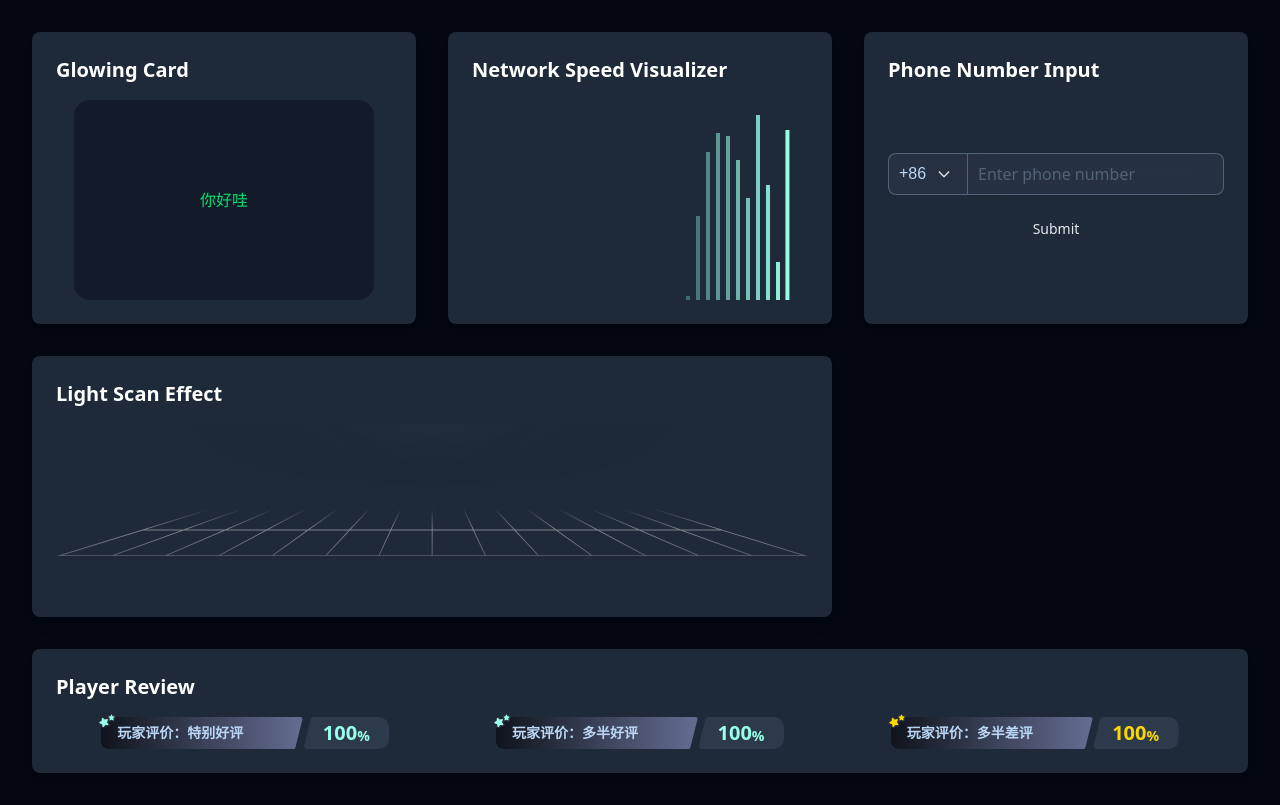
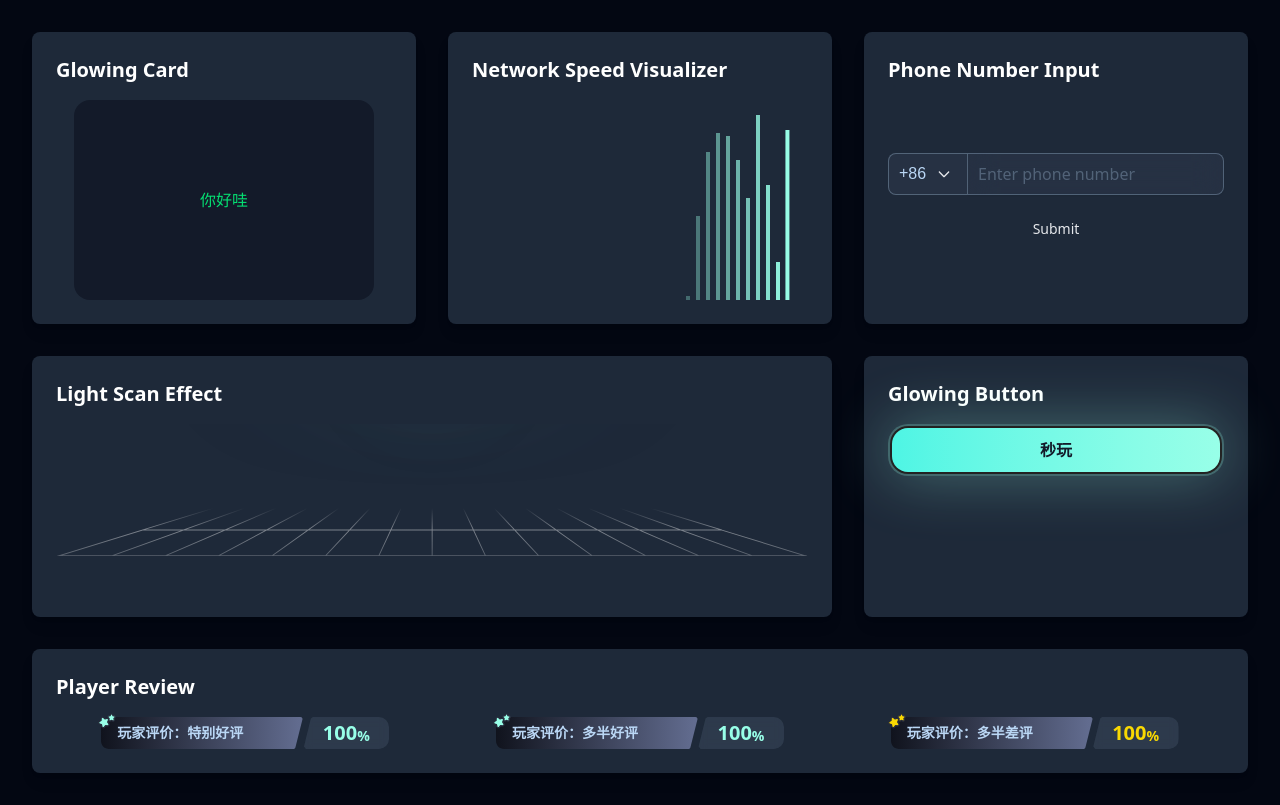
Before and after one commit to songjingwei/gamesir-magic-ui, a React (Vite) app: page / in a window 1280 px wide. Built offline with nearby package versions, Linux system fonts and the light colour scheme.

Commit message:
feat: 增加 GlowingButton 组件

```diff
--- /dev/null
+++ b/src/components/GlowingButton/index.tsx
@@ -0,0 +1,51 @@
+import { useState } from "react";
+import { motion } from "motion/react";
+import { cn } from "@/lib/utils";
+import { hexToRgba } from "../PhoneNumberInput";
+
+interface IGlowingButtonProps {
+	primaryColor: string;
+	children: React.ReactNode;
+	gapColor?: string;
+}
+
+const GlowingButton = ({
+	primaryColor,
+	gapColor = "#222",
+	children,
+}: IGlowingButtonProps) => {
+	const [isHovered, setIsHovered] = useState(false);
+	const startColor = hexToRgba(primaryColor, 0.3);
+	const endColor = hexToRgba(primaryColor, 0.6);
+
+	return (
+		<motion.div
+			className={cn(
+				"w-full flex items-center",
+				"cursor-pointer p-0.5",
+				"text-[#131a29] font-black",
+				"border-2 border-solid border-transparent rounded-[20px]",
+			)}
+			onHoverStart={() => setIsHovered(true)}
+			onHoverEnd={() => setIsHovered(false)}
+			initial={{ "--angle": "0deg" }}
+			animate={{
+				"--angle": isHovered ? "360deg" : "0deg",
+			}}
+			transition={{ duration: 2, ease: "linear", repeat: Infinity }}
+			style={{
+				backgroundClip: "padding-box, border-box",
+				backgroundOrigin: "padding-box, border-box",
+				boxShadow: "0px 0px 60px 2px rgba(152, 255, 232, 0.30)",
+				backgroundColor: "transparent",
+				backgroundImage: isHovered
+					? `linear-gradient(to right, ${gapColor}, ${gapColor}), conic-gradient(from var(--angle), ${startColor}, ${endColor})`
+					: `linear-gradient(to right, ${gapColor}, ${gapColor}), conic-gradient(from 0deg, ${startColor}, ${startColor})`,
+			}}
+		>
+			{children}
+		</motion.div>
+	);
+};
+
+export { GlowingButton };
--- a/src/components/PhoneNumberInput/index.tsx
+++ b/src/components/PhoneNumberInput/index.tsx
@@ -36,7 +36,7 @@ type PhoneNumberInputProps = {
  * @param {number} alpha - 透明度（0-1，可选，默认 0.5）
  * @returns {string} RGBA 字符串（如 rgba(255, 0, 0, 0.5)）
  */
-function hexToRgba(hex: string, alpha = 0.5) {
+export function hexToRgba(hex: string, alpha = 0.5) {
 	// 清理输入：去除 # 号，统一为小写
 	hex = hex.replace(/^#/, "").toLowerCase();
 
--- a/src/components/index.ts
+++ b/src/components/index.ts
@@ -3,3 +3,4 @@ export * from "./NetworkSpeedVisualizer";
 export * from "./PhoneNumberInput";
 export * from "./LightScanEffect";
 export * from "./PlayerReview";
+export * from "./GlowingButton";
--- a/src/preview.tsx
+++ b/src/preview.tsx
@@ -7,6 +7,8 @@ import { PhoneNumberInput } from "./components/PhoneNumberInput"; // 导入 Phon
 import { Button } from "./components/ui/button"; // 导入 Button
 import { LightScanEffect } from "./components/LightScanEffect"; // 导入 LightScanEffect
 import { PlayerReview } from "./components/PlayerReview"; // 导入 PlayerReview
+import { GlowingButton } from "./components/GlowingButton"; // 导入 GlowingButton
+import { cn } from "./lib/utils"; // 导入 cn 函数
 
 import Background from "./assets/background_grid.svg";
 import Effect1 from "./assets/light_effect1.png";
@@ -142,9 +144,27 @@ const Preview: React.FC = () => {
 						</div>
 					</div>
 				</div>
+				{/* GlowingButton display area */}
+				<div className="bg-gray-800 col-span-1 w-full rounded-lg shadow-lg p-6 flex flex-col items-start">
+					<h2 className="text-xl font-bold text-white mb-4">Glowing Button</h2>
+					<div className="w-full flex justify-center">
+						<GlowingButton primaryColor="#98ffe8">
+							<div
+								className={cn(
+									"w-full py-2.5",
+									"rounded-2xl",
+									"flex items-center justify-center",
+									"bg-gradient-to-r from-[#4ef5e4] to-[#98ffe8]",
+								)}
+							>
+								<span>秒玩</span>
+							</div>
+						</GlowingButton>
+					</div>
+				</div>
 
 				{/* PlayerReview display area */}
-				<div className="bg-gray-800 col-span-1 md:col-span-2 lg:col-span-3 w-full rounded-lg shadow-lg p-6 flex flex-col items-start">
+				<div className="bg-gray-800 col-span-3 w-full rounded-lg shadow-lg p-6 flex flex-col items-start">
 					<h2 className="text-xl font-bold text-white mb-4">Player Review</h2>
 					<div className="w-full flex flex-wrap justify-around items-center gap-4">
 						<PlayerReview score={90} />
```
